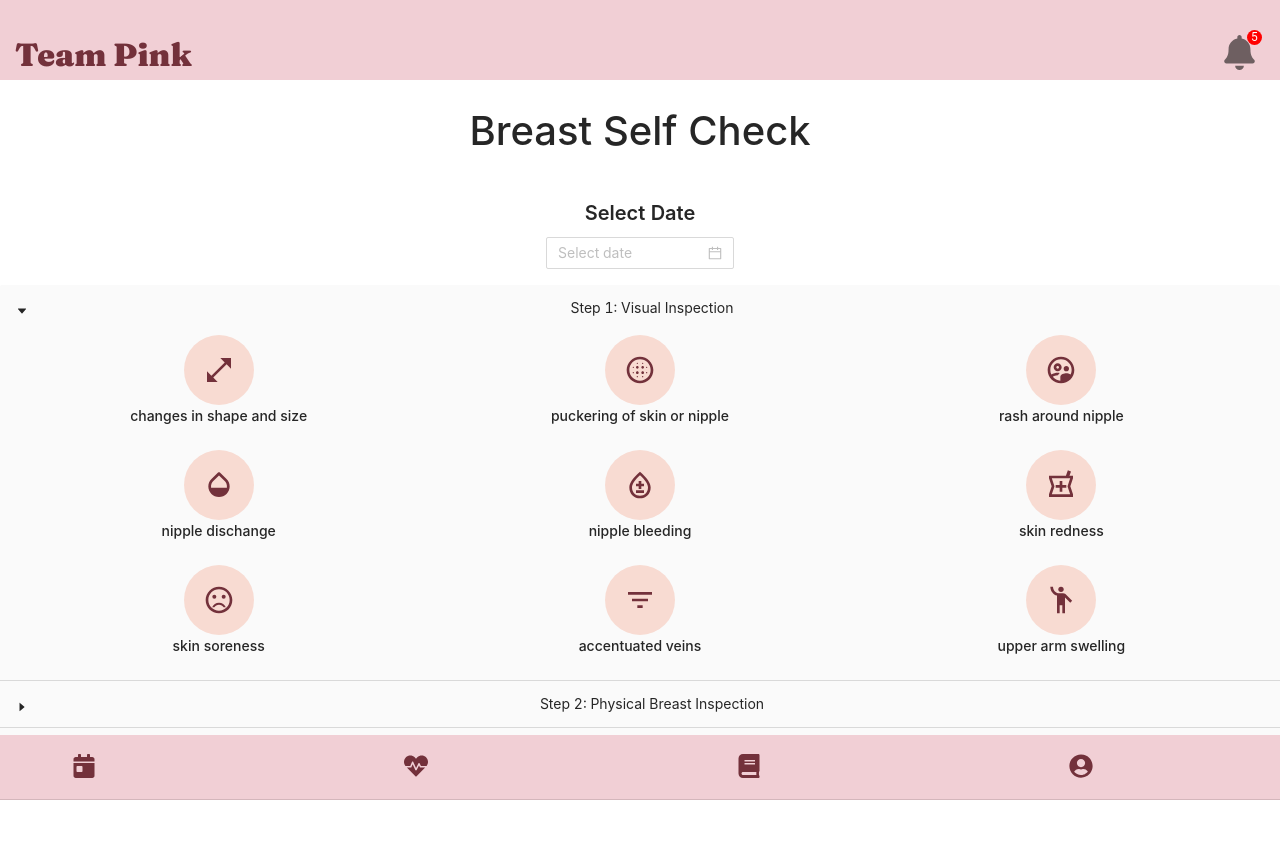
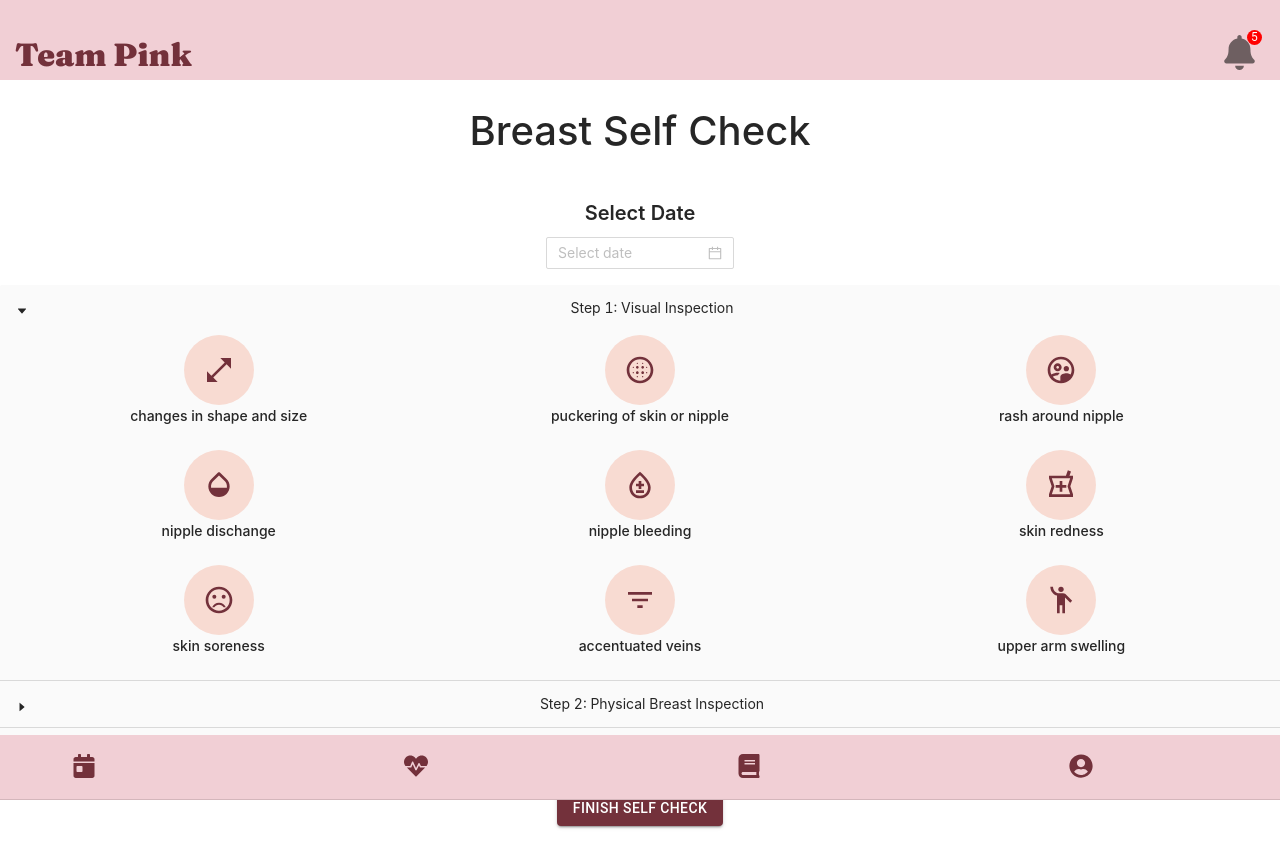
Before and after one commit to gracexkan/pink-hope-breastcheck-tool, a React (Create React App) app in the folder client/: page /self-check in a window 1280 px wide. Shown: the top 868 px of the page. Built offline with nearby package versions, Linux system fonts and the light colour scheme; no server answers; the HTML template or start-up script is replaced by a standard one.

Commit message:
added some prelim useeffects

```diff
--- a/client/src/App.jsx
+++ b/client/src/App.jsx
@@ -14,16 +14,9 @@ import Notification from "./components/notification/Notification";
 import Notifications from "./components/notification/Notifications";
 
 function App() {
-  useEffect(() => {
-    async function fetchData() {
-      axios.get("/api/hc").then((res) => console.log(res.data));
-    }
-    fetchData();
-  }, []);
-
   return (
     <Router>
-      <div style={{overflow: "hidden" }}>
+      <div style={{ overflow: "hidden" }}>
         <Header />
         <div className="App">
           <Notification />
--- a/client/src/components/breastcheck/BCFinish.jsx
+++ b/client/src/components/breastcheck/BCFinish.jsx
@@ -1,24 +1,46 @@
 import React, { useState } from "react";
+import { Popover } from "antd";
 import Button from "@mui/material/Button";
-import BCSuccess from "./BCSuccess";
-
-function BCFinish() {
+import BCResult from "./BCResult";
+import { useEffect } from "react";
+import axios from "axios";
+function BCFinish({ decision }) {
+  console.log(decision);
   const buttonStyle = {
     backgroundColor: "#73313b",
     color: "#fff",
   };
-  const [isSuccess, setIsSuccess] = useState(false);
-  const showSuccess = (e) => {
-    setIsSuccess((show) => !show);
+  const [open, setOpen] = useState(false);
+  const hide = () => {
+    setOpen(false);
   };
-
+  const handleOpenChange = (newOpen) => {
+    console.log("object");
+    async function fetchData() {
+      axios
+        .post("/api/user/checkup", decision)
+        .then((res) => console.log(res.data));
+    }
+    fetchData();
+    console.log(newOpen);
+    setOpen(newOpen);
+  };
+  useEffect(() => {
+    console.log("open: " + open);
+  }, [open]);
   return (
     <div>
-      <Button variant="contained" style={buttonStyle} onClick={showSuccess}>
-        {"Finish"}
-        show BCSuccess{" "}
-      </Button>
-      <BCSuccess onClose={showSuccess} show={isSuccess} />
+      <Popover
+        content={<BCResult onClick={hide} />}
+        // title="Title"
+        trigger="click"
+        open={open}
+        onOpenChange={handleOpenChange}
+      >
+        <Button variant="contained" style={buttonStyle}>
+          Finish Self Check
+        </Button>
+      </Popover>
     </div>
   );
 }
--- /dev/null
+++ b/client/src/components/breastcheck/BCResult.jsx
@@ -0,0 +1,15 @@
+import React from "react";
+import { Result } from "antd";
+
+function BCResult({ onClick }) {
+  return (
+    <Result
+      status="success"
+      title="Your Breast Self Check Has Been Recorded!"
+      subTitle="Results:"
+      extra={[<a className="close" onClick={onClick} />]}
+    />
+  );
+}
+
+export default BCResult;
--- a/client/src/components/breastcheck/BreastCheck.jsx
+++ b/client/src/components/breastcheck/BreastCheck.jsx
@@ -17,7 +17,6 @@ function BreastCheck({ mount }) {
   const [smoothness, setSmoothness] = React.useState(0);
   const [lumpsLocation, setLumpsLocation] = React.useState(0);
   const [symm, setSymm] = React.useState(0);
-  console.log(mount);
   let queryDecisionTreeResp = {
     weighted_ev: weightedEV ? weightedEV : 0,
     radius_mean: radius,
@@ -74,7 +73,7 @@ function BreastCheck({ mount }) {
             <BCResources />
           </Panel>
         </Collapse>
-        {/* <BCFinish /> */}
+        <BCFinish decision={queryDecisionTreeResp} />
       </Space>
     </div>
   );
```
Lines whose indentation alone changed are shown as unchanged.
